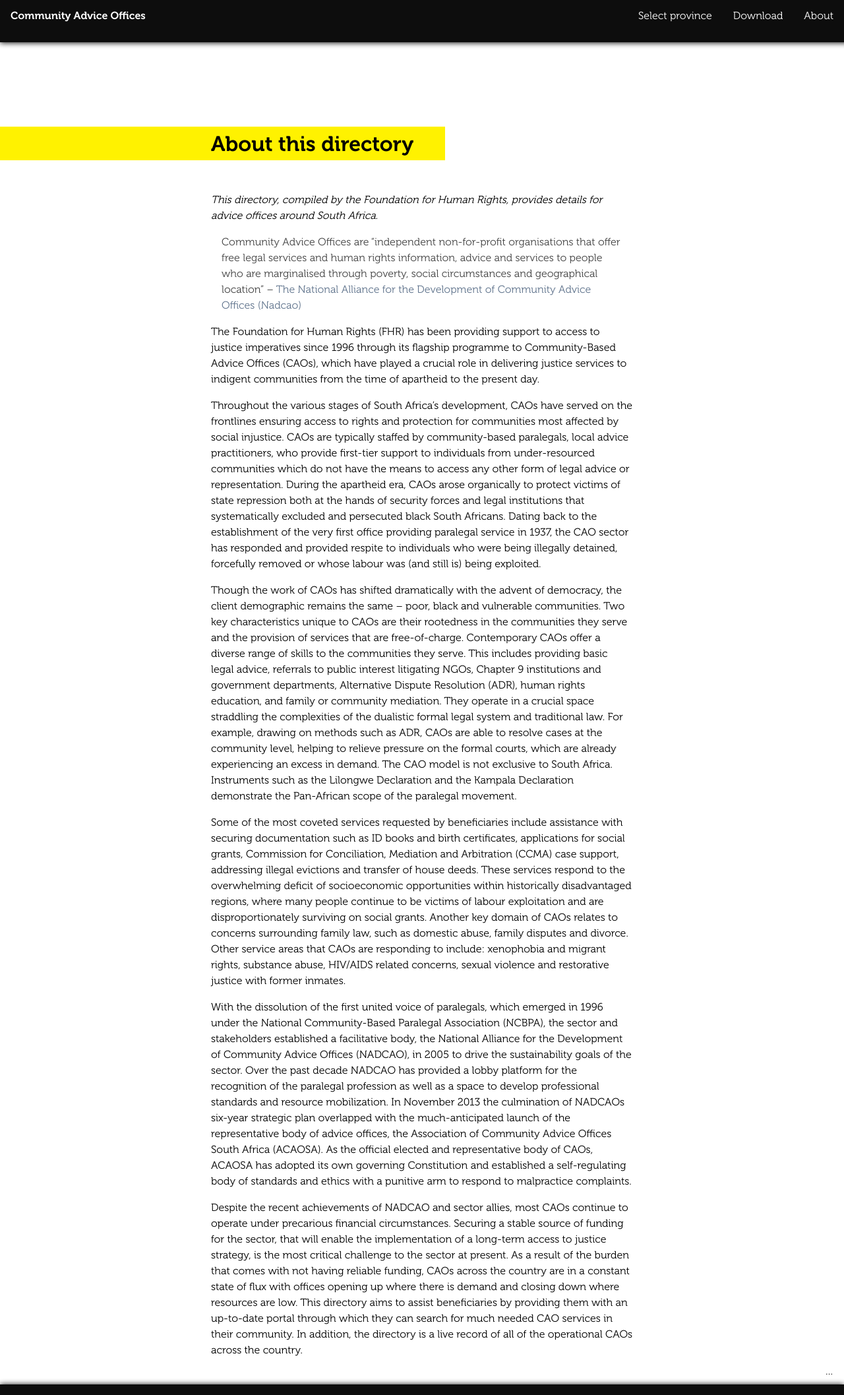
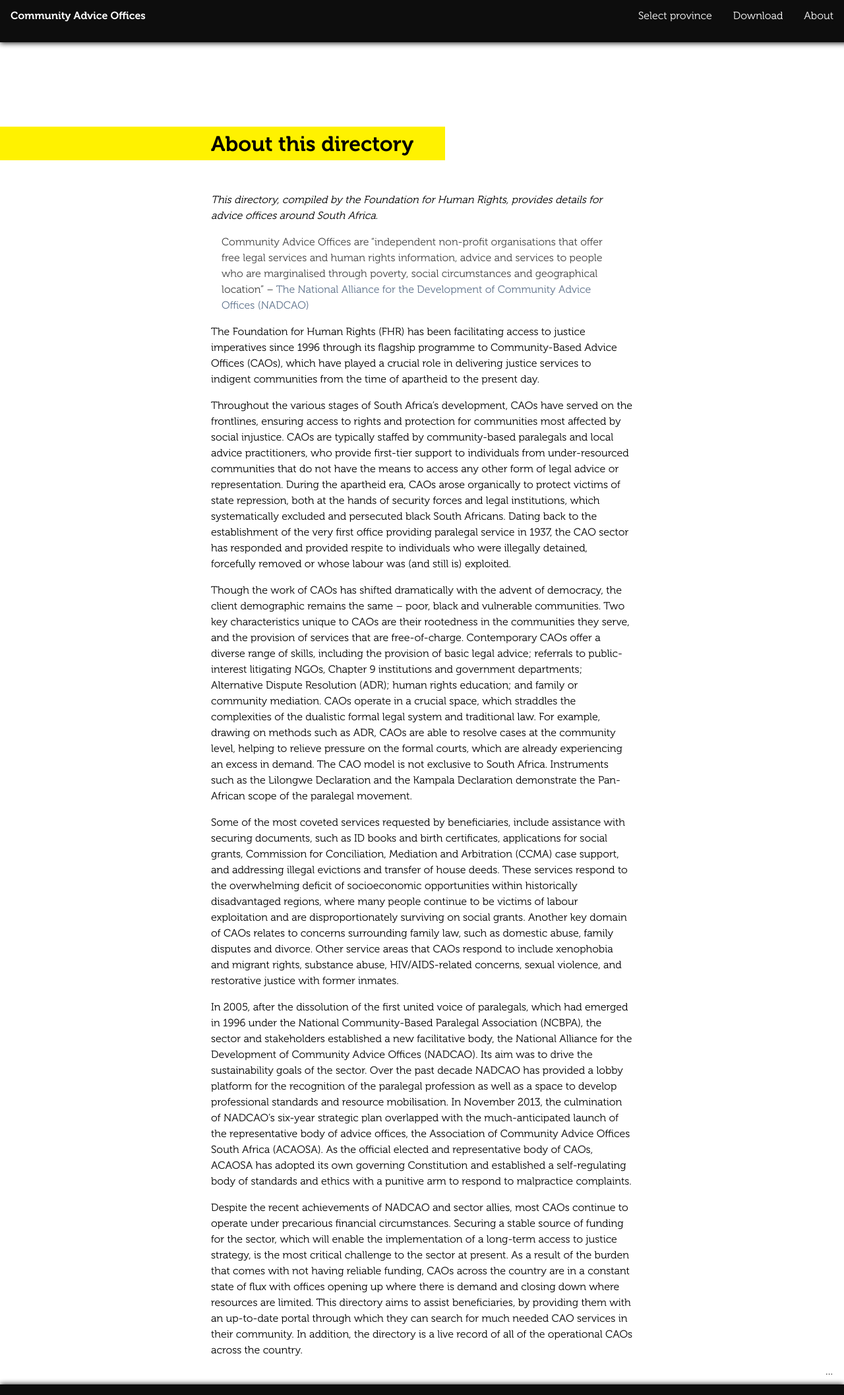
Before and after one commit to electricbookworks/fhr-directories, a Jekyll site: the page built from cao-directory/0-4-about.md, in a window 1280 px wide. Shown: the whole page at 66% size. Built offline with Jekyll 4.4.1, drawn with Linux system fonts in a browser that asks for light colours.

Commit message:
1st intro proofread

```diff
--- a/cao-directory/0-4-about.md
+++ b/cao-directory/0-4-about.md
@@ -16,18 +16,18 @@ style: frontmatter about-page
 # Introduction
 {% endif %}
 
-> Community Advice Offices are “independent non-for-profit organisations that offer free legal services and human rights information, advice and services to people who are marginalised through poverty, social circumstances and geographical location” – [The National Alliance for the Development of Community Advice Offices (Nadcao)](http://nadcao.org.za/)
+> Community Advice Offices are “independent non-profit organisations that offer free legal services and human rights information, advice and services to people who are marginalised through poverty, social circumstances and geographical location” – [The National Alliance for the Development of Community Advice Offices (NADCAO)](http://nadcao.org.za/)
 
-The Foundation for Human Rights (FHR) has been providing support to access to justice imperatives since 1996 through its flagship programme to Community-Based Advice Offices (CAOs), which have played a crucial role in delivering justice services to indigent communities from the time of apartheid to the present day.
+The Foundation for Human Rights (FHR) has been facilitating access to justice imperatives since 1996 through its flagship programme to Community-Based Advice Offices (CAOs), which have played a crucial role in delivering justice services to indigent communities from the time of apartheid to the present day.
 
-Throughout the various stages of South Africa’s development, CAOs have served on the frontlines ensuring access to rights and protection for communities most affected by social injustice. CAOs are typically staffed by community-based paralegals, local advice practitioners, who provide first-tier support to individuals from under-resourced communities which do not have the means to access any other form of legal advice or representation. During the apartheid era, CAOs arose organically to protect victims of state repression both at the hands of security forces and legal institutions that systematically excluded and persecuted black South Africans. Dating back to the establishment of the very first office providing paralegal service in 1937, the CAO sector has responded and provided respite to individuals who were being illegally detained, forcefully removed or whose labour was (and still is) being exploited.
+Throughout the various stages of South Africa’s development, CAOs have served on the frontlines, ensuring access to rights and protection for communities most affected by social injustice. CAOs are typically staffed by community-based paralegals and local advice practitioners, who provide first-tier support to individuals from under-resourced communities that do not have the means to access any other form of legal advice or representation. During the apartheid era, CAOs arose organically to protect victims of state repression, both at the hands of security forces and legal institutions, which systematically excluded and persecuted black South Africans. Dating back to the establishment of the very first office providing paralegal service in 1937, the CAO sector has responded and provided respite to individuals who were illegally detained, forcefully removed or whose labour was (and still is) exploited.
 
-Though the work of CAOs has shifted dramatically with the advent of democracy, the client demographic remains the same – poor, black and vulnerable communities. Two key characteristics unique to CAOs are their rootedness in the communities they serve and the provision of services that are free-of-charge. Contemporary CAOs offer a diverse range of skills to the communities they serve. This includes providing basic legal advice, referrals to public interest litigating NGOs, Chapter 9 institutions and government departments, Alternative Dispute Resolution (ADR), human rights education, and family or community mediation. They operate in a crucial space straddling the complexities of the dualistic formal legal system and traditional law. For example, drawing on methods such as ADR, CAOs are able to resolve cases at the community level, helping to relieve pressure on the formal courts, which are already experiencing an excess in demand. The CAO model is not exclusive to South Africa. Instruments such as the Lilongwe Declaration and the Kampala Declaration demonstrate the Pan-African scope of the paralegal movement.
+Though the work of CAOs has shifted dramatically with the advent of democracy, the client demographic remains the same – poor, black and vulnerable communities. Two key characteristics unique to CAOs are their rootedness in the communities they serve, and the provision of services that are free-of-charge. Contemporary CAOs offer a diverse range of skills, including the provision of basic legal advice; referrals to public-interest litigating NGOs, Chapter 9 institutions and government departments; Alternative Dispute Resolution (ADR); human rights education; and family or community mediation. CAOs operate in a crucial space, which straddles the complexities of the dualistic formal legal system and traditional law. For example, drawing on methods such as ADR, CAOs are able to resolve cases at the community level, helping to relieve pressure on the formal courts, which are already experiencing an excess in demand. The CAO model is not exclusive to South Africa. Instruments such as the Lilongwe Declaration and the Kampala Declaration demonstrate the Pan-African scope of the paralegal movement.
 
-Some of the most coveted services requested by beneficiaries include assistance with securing documentation such as ID books and birth certificates, applications for social grants, Commission for Conciliation, Mediation and Arbitration (CCMA) case support, addressing illegal evictions and transfer of house deeds. These services respond to the overwhelming deficit of socioeconomic opportunities within historically disadvantaged regions, where many people continue to be victims of labour exploitation and are disproportionately surviving on social grants. Another key domain of CAOs relates to concerns surrounding family law, such as domestic abuse, family disputes and divorce. Other service areas that CAOs are responding to include: xenophobia and migrant rights, substance abuse, HIV/AIDS related concerns, sexual violence and restorative justice with former inmates.
+Some of the most coveted services requested by beneficiaries, include assistance with securing documents, such as ID books and birth certificates, applications for social grants, Commission for Conciliation, Mediation and Arbitration (CCMA) case support, and addressing illegal evictions and transfer of house deeds. These services respond to the overwhelming deficit of socioeconomic opportunities within historically disadvantaged regions, where many people continue to be victims of labour exploitation and are disproportionately surviving on social grants. Another key domain of CAOs relates to concerns surrounding family law, such as domestic abuse, family disputes and divorce. Other service areas that CAOs respond to include xenophobia and migrant rights, substance abuse, HIV/AIDS-related concerns, sexual violence, and restorative justice with former inmates.
 
-With the dissolution of the first united voice of paralegals, which emerged in 1996 under the National Community-Based Paralegal Association (NCBPA), the sector and stakeholders established a facilitative body, the National Alliance for the Development of Community Advice Offices (NADCAO), in 2005 to drive the sustainability goals of the sector. Over the past decade NADCAO has provided a lobby platform for the recognition of the paralegal profession as well as a space to develop professional standards and resource mobilization. In November 2013 the culmination of NADCAOs six-year strategic plan overlapped with the much-anticipated launch of the representative body of advice offices, the Association of Community Advice Offices South Africa (ACAOSA). As the official elected and representative body of CAOs, ACAOSA has adopted its own governing Constitution and established a self-regulating body of standards and ethics with a punitive arm to respond to malpractice complaints.
+In 2005, after the dissolution of the first united voice of paralegals, which had emerged in 1996 under the National Community-Based Paralegal Association (NCBPA), the sector and stakeholders established a new facilitative body, the National Alliance for the Development of Community Advice Offices (NADCAO). Its aim was to drive the sustainability goals of the sector. Over the past decade NADCAO has provided a lobby platform for the recognition of the paralegal profession as well as a space to develop professional standards and resource mobilisation. In November 2013, the culmination of NADCAO's six-year strategic plan overlapped with the much-anticipated launch of the representative body of advice offices, the Association of Community Advice Offices South Africa (ACAOSA). As the official elected and representative body of CAOs, ACAOSA has adopted its own governing Constitution and established a self-regulating body of standards and ethics with a punitive arm to respond to malpractice complaints.
 
-Despite the recent achievements of NADCAO and sector allies, most CAOs continue to operate under precarious financial circumstances. Securing a stable source of funding for the sector, that will enable the implementation of a long-term access to justice strategy, is the most critical challenge to the sector at present.  As a result of the burden that comes with not having reliable funding, CAOs across the country are in a constant state of flux with offices opening up where there is demand and closing down where resources are low. This directory aims to assist beneficiaries by providing them with an up-to-date portal through which they can search for much needed CAO services in their community. In addition, the directory is a live record of all of the operational CAOs across the country.
+Despite the recent achievements of NADCAO and sector allies, most CAOs continue to operate under precarious financial circumstances. Securing a stable source of funding for the sector, which will enable the implementation of a long-term access to justice strategy, is the most critical challenge to the sector at present.  As a result of the burden that comes with not having reliable funding, CAOs across the country are in a constant state of flux with offices opening up where there is demand and closing down where resources are limited. This directory aims to assist beneficiaries, by providing them with an up-to-date portal through which they can search for much needed CAO services in their community. In addition, the directory is a live record of all of the operational CAOs across the country.
 
 &nbsp;
```
